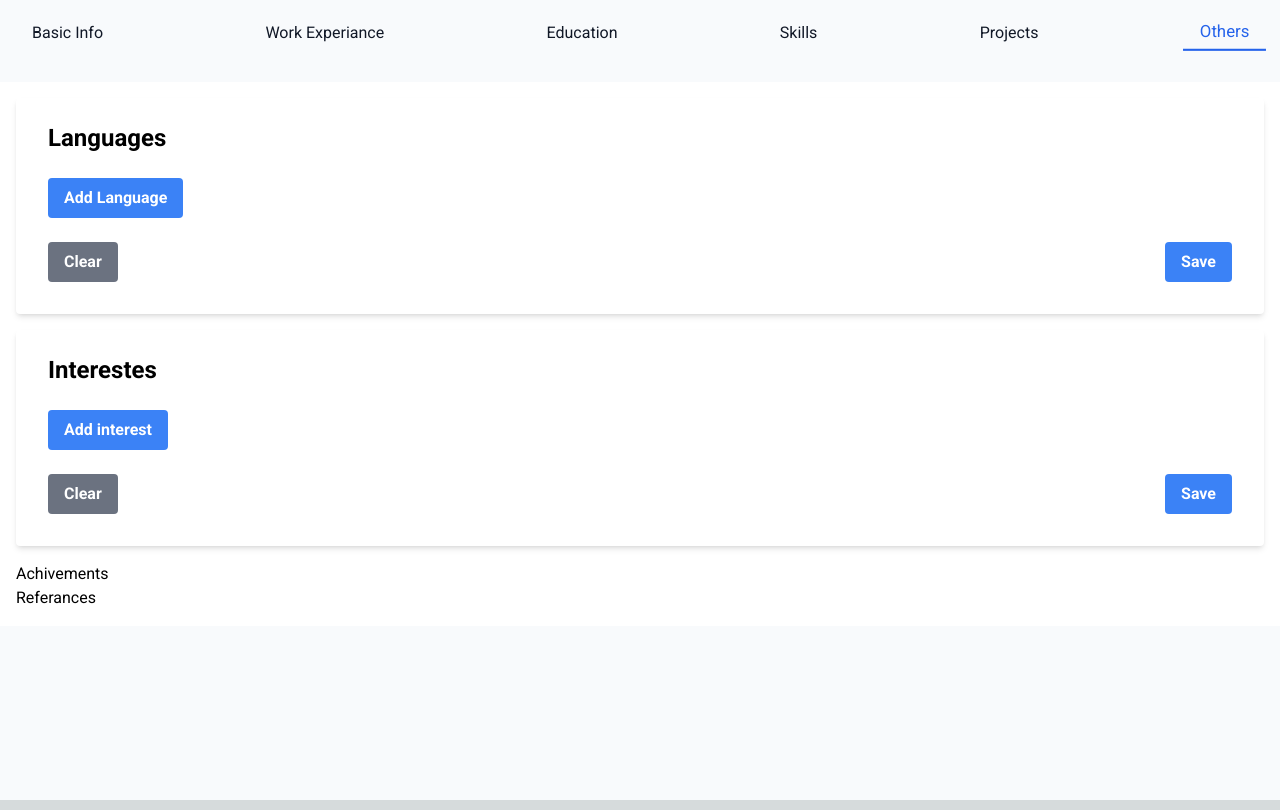
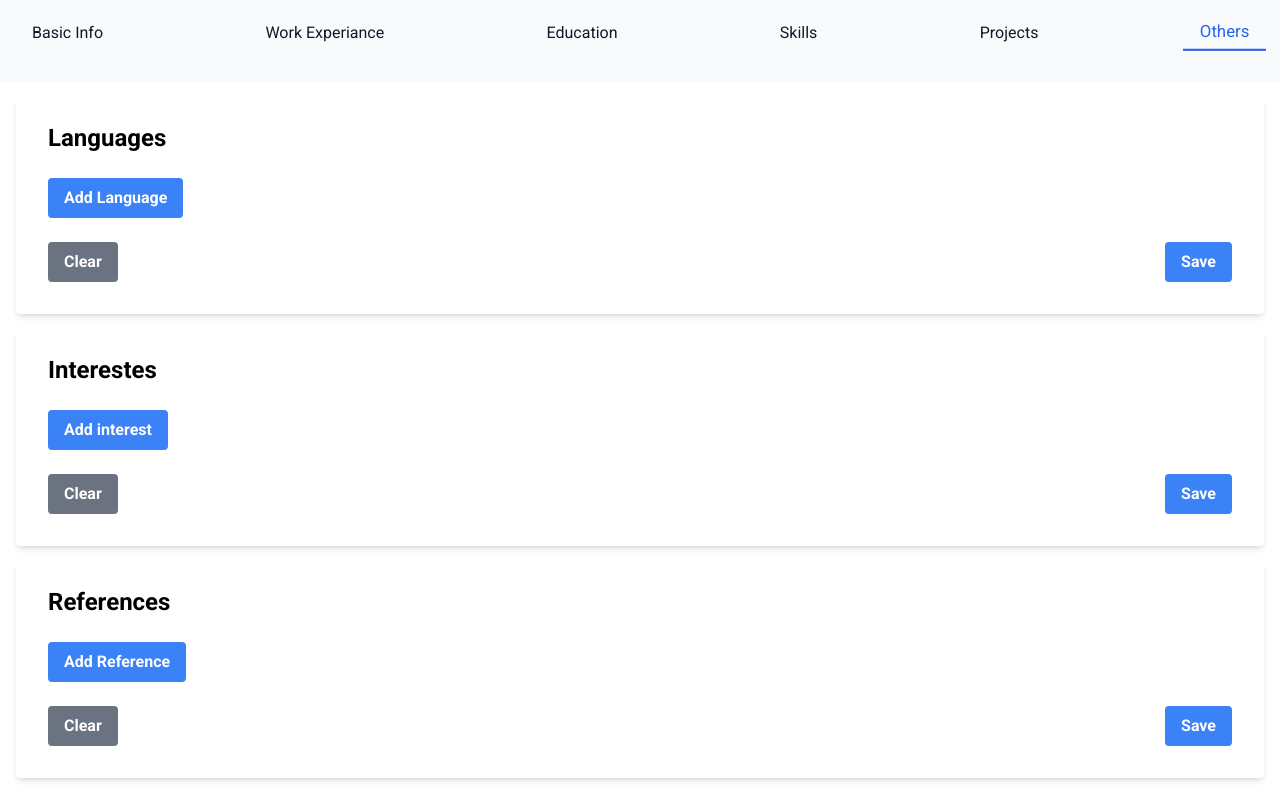
Before and after one commit to gostgmaer/next-resume-builder, a Next.js app: page /resume-builder in a window 1280 px wide. Both pictures are taken after a click on the element "Others". Built offline with nearby package versions, Linux system fonts and the light colour scheme.

Commit message:
updated code

```diff
--- a/src/components/Builder/Form/Others/Index.js
+++ b/src/components/Builder/Form/Others/Index.js
@@ -9,7 +9,7 @@ const Others = () => {
     <div>
       <Languages/>
       <Interest/>
-      <Achivements/>
+      {/* <Achivements/> */}
       <Referances/>
     </div>
   )
--- a/src/components/Builder/Form/Others/Referances.js
+++ b/src/components/Builder/Form/Others/Referances.js
@@ -1,9 +1,156 @@
-import React from 'react'
+import React, { useState } from "react";
 
 const Referances = () => {
+  const [formData, setFormData] = useState({
+    name: "",
+    reference: "",
+  });
+  const [selectedYear, setSelectedYear] = useState("");
+
+  // Calculate the last 20 years
+  const currentYear = new Date().getFullYear();
+
+  const last20Years = Array.from(
+    { length: 20 },
+    (_, index) => currentYear - index
+  );
+
+  // Handle year input changes
+  const [references, setReferences] = useState([]);
+
+  const handleChange = (e) => {
+    const { name, value } = e.target;
+    setFormData({ ...formData, [name]: value });
+  };
+
+  const handleAddExperience = () => {
+    setReferences([...references, formData]);
+    setFormData({
+      name: "",
+      reference: "",
+    });
+    console.log(references);
+  };
+
+  const handleRemoveExperience = (index) => {
+    const updatedExperiences = [...references];
+    updatedExperiences.splice(index, 1);
+    setReferences(updatedExperiences);
+  };
+
+  const handleSubmit = (e) => {
+    e.preventDefault();
+    // Add your logic to save the form data here
+    console.log(references);
+  };
+
   return (
-    <div>Referances</div>
-  )
-}
+    <div className="w-full max-w-screen-xl mx-auto">
+      <form
+        className="bg-white shadow-md rounded px-8 pt-6 pb-8 mb-4"
+        onSubmit={handleSubmit}
+      >
+        <h2 className="text-2xl font-bold mb-4">References</h2>
+        {references.map((experience, index) => (
+          <div key={index} className="mb-6 border-b-2 pb-4">
+            <div className="flex justify-between items-center">
+              <h3 className="text-lg font-bold mb-2">Reference {index + 1}</h3>{" "}
+              <button
+                type="button"
+                className="bg-red-500 hover:bg-red-700 text-white font-bold py-2 px-4 rounded focus:outline-none focus:shadow-outline"
+                onClick={() => handleRemoveExperience(index)}
+              >
+                Remove
+              </button>
+            </div>
+            <div className="mb-4">
+              <div className="w-full max-w-screen-xl mx-auto">
+                <form
+                  className="bg-white shadow-md rounded px-8 pt-6 pb-8 mb-4"
+                  onSubmit={handleSubmit}
+                >
+                  <div className="mb-4">
+                    <div className="mb-6 flex  items-center gap-10">
+                      <div className="w-full ">
+                        <label
+                          className="block text-gray-700 text-sm font-bold mb-2"
+                          htmlFor="name"
+                        >
+                          Name
+                        </label>
+                        <input
+                          className="shadow appearance-none border rounded w-full py-2 px-3 text-gray-700 leading-tight focus:outline-none focus:shadow-outline"
+                          type="text"
+                          placeholder="John Doe"
+                          id="name"
+                          name="name"
+                          value={formData.name}
+                          onChange={handleChange}
+                        />
+                      </div>
 
-export default Referances
+                    </div>
+                    <div className="mb-6 flex  items-center gap-10">
+
+                      <div className="w-full ">
+                      <label
+                          className="block text-gray-700 text-sm font-bold mb-2"
+                          htmlFor="reference"
+                        >
+                          Reference Text
+                        </label>
+                        <textarea
+                        className="w-full p-2 border border-gray-300 rounded-md focus:outline-none focus:ring focus:ring-blue-200"
+                        id="reference"
+                        name="reference"
+                        placeholder="reference"
+                        value={formData.reference}
+                        onChange={handleChange}
+                      ></textarea>
+                      </div>
+                    </div>
+                  </div>
+                </form>
+              </div>
+            </div>
+          </div>
+        ))}
+        <div className="mb-6">
+          <div className="mb-6">
+            {/* Input fields for the currentExperience */}
+          </div>
+          <button
+            type="button"
+            className="bg-blue-500 hover:bg-blue-700 text-white font-bold py-2 px-4 rounded focus:outline-none focus:shadow-outline"
+            onClick={handleAddExperience}
+          >
+            Add Reference
+          </button>
+        </div>
+        <div className="flex items-center justify-between">
+          <button
+            className="bg-gray-500 hover:bg-gray-700 text-white font-bold py-2 px-4 rounded focus:outline-none focus:shadow-outline"
+            type="button"
+            onClick={() => {
+              setReferences([]);
+              setFormData({
+                name: "",
+                reference: "",
+              });
+            }}
+          >
+            Clear
+          </button>
+          <button
+            className="bg-blue-500 hover:bg-blue-700 text-white font-bold py-2 px-4 rounded focus:outline-none focus:shadow-outline"
+            type="submit"
+          >
+            Save
+          </button>
+        </div>
+      </form>
+    </div>
+  );
+};
+
+export default Referances;
```
